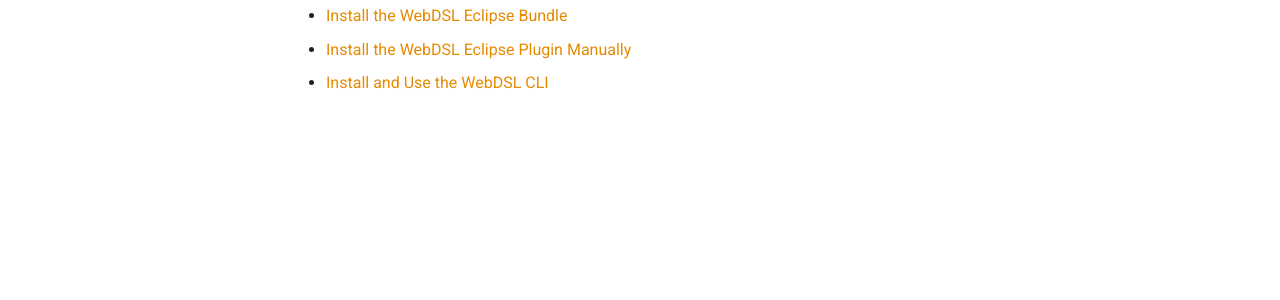
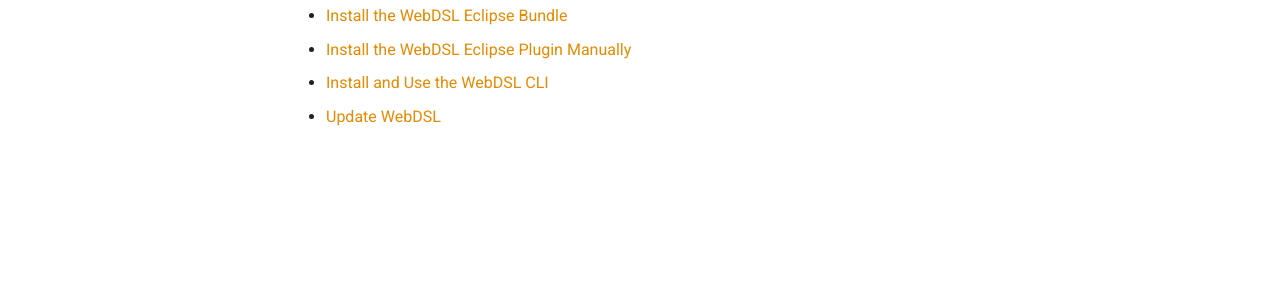
Before and after one commit to webdsl/webdsl-docs, an MkDocs documentation site: the page built from docs/howtos/index.md, in a window 1280 px wide. Shown: the part 426-726 px from the top of the page. Built offline with MkDocs 1.6.1 and Material for MkDocs 9.7.7, drawn with Linux system fonts in a browser that asks for light colours; comment, search, counter and statistics services are not loaded.

Commit message:
notes for updating the webdsl compiler

```diff
--- a/docs/howtos/index.md
+++ b/docs/howtos/index.md
@@ -7,3 +7,4 @@
 - [Install the WebDSL Eclipse Bundle](install-eclipse-bundle/)
 - [Install the WebDSL Eclipse Plugin Manually](install-eclipse-plugin-manually/)
 - [Install and Use the WebDSL CLI](install-cli/)
+- [Update WebDSL](update/)
```
